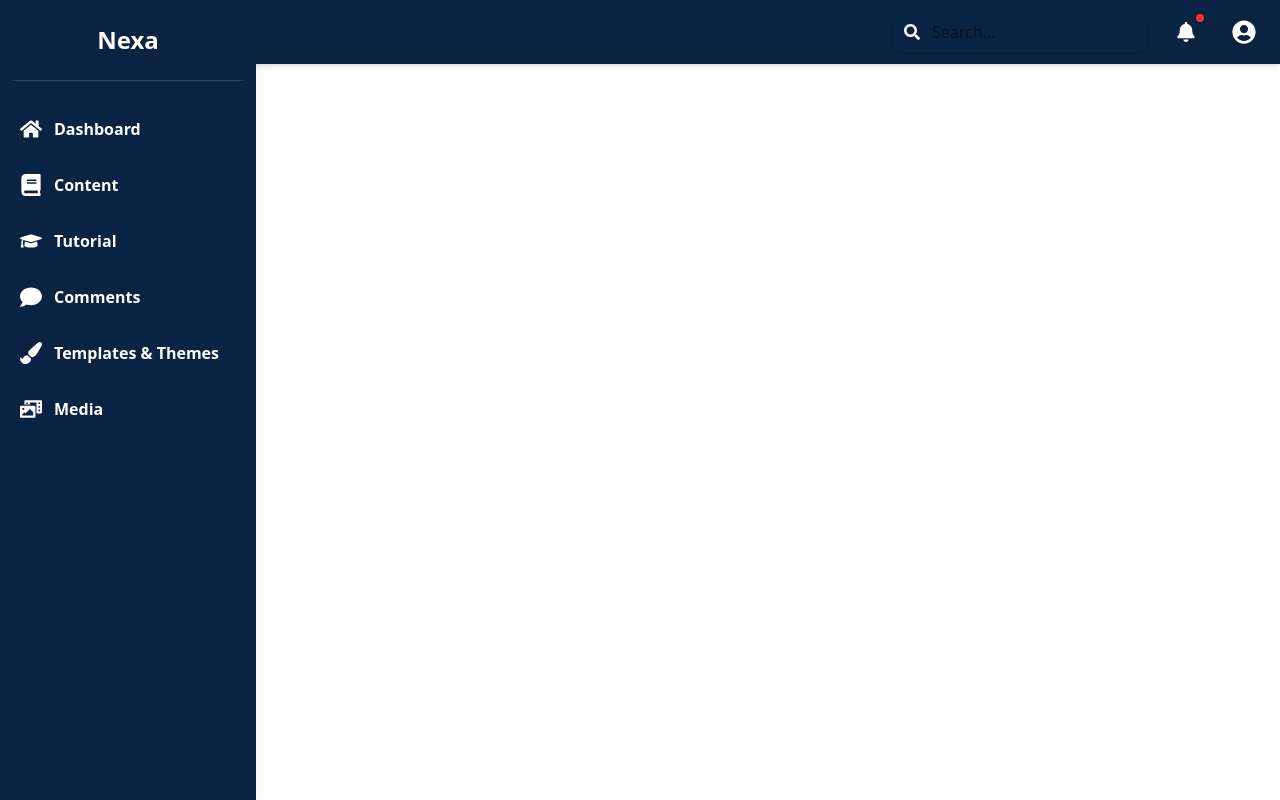
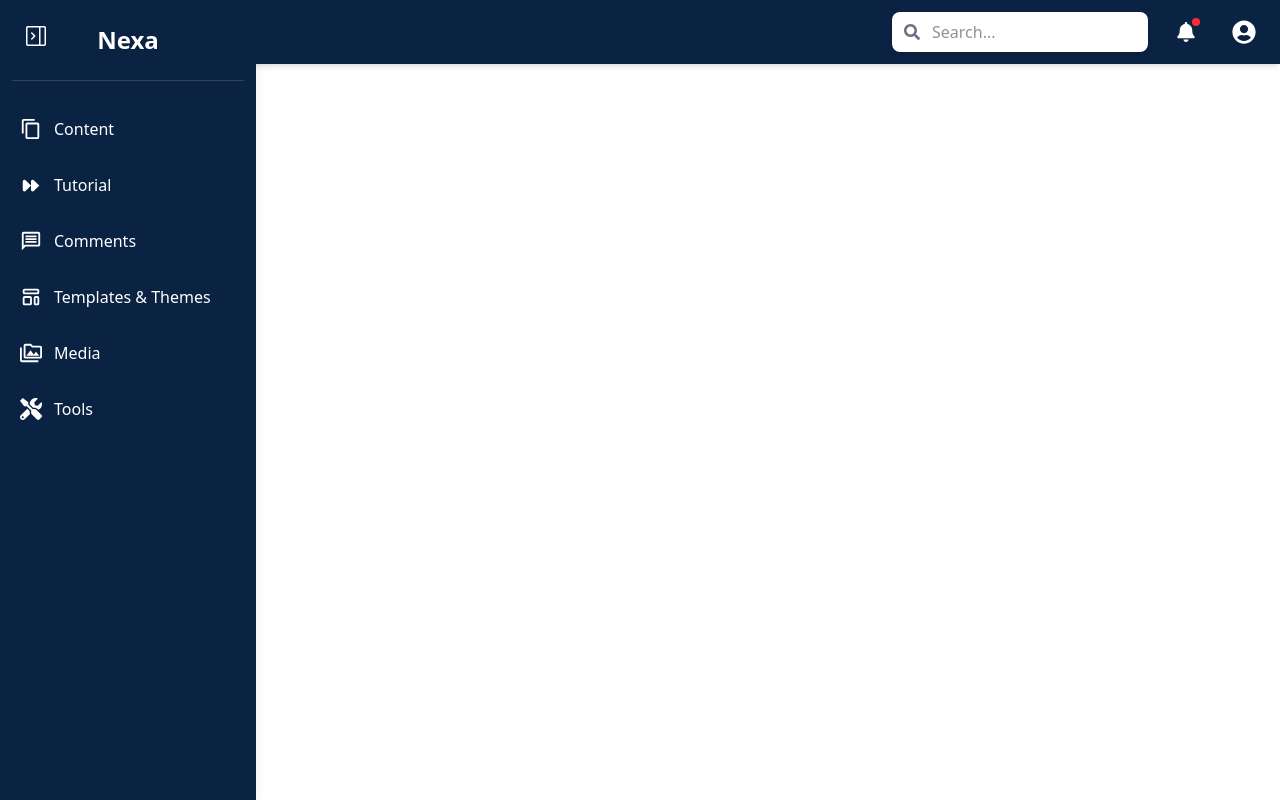
Before and after one commit to Cody-nas/Nexa, a React (Vite) app: page /dashboard in a window 1280 px wide. Built offline with nearby package versions, Linux system fonts and the light colour scheme.

Commit message:
Refactor DashboardNavbar and Sidebar components for improved responsiveness and styling; add PrivateRoute and Content components for enhanced routing functionality

```diff
--- a/src/components/DashboardNavbar.jsx
+++ b/src/components/DashboardNavbar.jsx
@@ -4,21 +4,16 @@ import { FaSearch, FaBell, FaUserCircle } from "react-icons/fa";
 
 const DashboardNavbar = ({ isSidebarOpen }) => {
   const [dropdownOpen, setDropdownOpen] = useState(false);
-  const [isMobile, setIsMobile] = useState(false);
+  const [isMobile, setIsMobile] = useState(false); // Initialize without window reference
   const dropdownRef = useRef(null);
 
   useEffect(() => {
-    const checkScreenSize = () => {
-      setIsMobile(window.innerWidth < 768);
-    };
+    // Set initial value inside useEffect to avoid SSR issues
+    setIsMobile(window.innerWidth < 768);
 
-    // Initial check
-    checkScreenSize();
-
-    // Add event listener
+    const checkScreenSize = () => setIsMobile(window.innerWidth < 768);
     window.addEventListener("resize", checkScreenSize);
 
-    // Handle clicks outside dropdown
     const handleClickOutside = (event) => {
       if (dropdownRef.current && !dropdownRef.current.contains(event.target)) {
         setDropdownOpen(false);
@@ -27,7 +22,6 @@ const DashboardNavbar = ({ isSidebarOpen }) => {
 
     document.addEventListener("mousedown", handleClickOutside);
 
-    // Clean up
     return () => {
       window.removeEventListener("resize", checkScreenSize);
       document.removeEventListener("mousedown", handleClickOutside);
@@ -37,53 +31,63 @@ const DashboardNavbar = ({ isSidebarOpen }) => {
   return (
     <nav
       className={`bg-[#0A2342] px-4 py-3 flex justify-between items-center shadow-md fixed top-0 right-0 z-10 transition-all duration-300 ${
-        isSidebarOpen ? "md:ml-64 ml-0" : isMobile ? "ml-0" : "md:ml-16"
-      } ${
-        isMobile
-          ? "w-full"
+        isMobile ? "left-0" : isSidebarOpen ? "left-64" : "left-16"
+      }`}
+      style={{
+        width: isMobile
+          ? "100%"
           : isSidebarOpen
-          ? "w-[calc(100%-16rem)]"
-          : "w-[calc(100%-4rem)]"
-      }`}
+          ? "calc(100% - 16rem)"
+          : "calc(100% - 4rem)",
+      }}
     >
-      {/* Left side - Title (only visible on mobile/when sidebar is closed) */}
+      {/* Left Side - Title */}
       {(isMobile || !isSidebarOpen) && (
         <div className="text-white font-bold text-xl ml-12 md:ml-0">
-          {/* Leave space for sidebar toggle button on mobile */}
           {!isMobile && <span>Nexa Dashboard</span>}
         </div>
       )}
 
-      {/* Spacer when sidebar is open and not mobile */}
-      {!isMobile && isSidebarOpen && <div className="flex-grow"></div>}
-
-      {/* Right side */}
+      {/* Right Side */}
       <div className="flex items-center gap-x-5 ml-auto">
-        <div className="relative">
-          <span className="absolute inset-y-0 left-0 flex items-center  text-white pl-3 pointer-events-none">
-            <FaSearch />
-          </span>
+        {/* Search */}
+        <div className="relative hidden md:block">
+          <FaSearch className="absolute top-3 left-3 text-gray-500" />
           <input
             type="text"
             placeholder="Search..."
-            className="w-full md:w-64 px-4 py-2 pl-10 rounded-lg shadow focus:outline-none focus:ring-2 focus:ring-blue-500 hidden md:block"
+            className="w-64 px-4 py-2 pl-10 rounded-lg shadow bg-white text-gray-800 focus:outline-none focus:ring-2 focus:ring-blue-500"
           />
-          <button className="p-2 rounded-full hover:bg-blue-800 text-white md:hidden">
-            {/* <FaSearch /> */}
-          </button>
         </div>
 
-        <div className="text-white cursor-pointer">
-          <button className="relative p-2 rounded-full hover:bg-blue-800">
-            <FaBell className="w-5 h-5" />
-            <span className="absolute top-0 right-0 block h-2 w-2 rounded-full bg-red-500"></span>
-          </button>
-        </div>
+        {/* Mobile Search Button */}
+        <button
+          className="p-2 rounded-full hover:bg-[#087E8B] text-white md:hidden"
+          aria-label="Search"
+        >
+          <FaSearch />
+        </button>
 
+        {/* Notifications */}
+        <button
+          className="relative p-2 rounded-full hover:bg-[#087E8B] text-white"
+          aria-label="Notifications"
+        >
+          <FaBell className="w-5 h-5" />
+          <span
+            className="absolute top-1 right-1 block h-2 w-2 rounded-full bg-red-500"
+            aria-label="New notification"
+          ></span>
+        </button>
+
+        {/* User Dropdown */}
         <div className="relative" ref={dropdownRef}>
           <button
             onClick={() => setDropdownOpen(!dropdownOpen)}
-            className="flex items-center text-white p-2 rounded-full hover:bg-blue-800 focus:outline-none"
+            className="flex items-center text-white p-2 rounded-full hover:bg-[#087E8B] focus:outline-none"
+            aria-expanded={dropdownOpen}
+            aria-haspopup="true"
+            aria-label="User menu"
           >
             <FaUserCircle className="w-6 h-6" />
           </button>
--- /dev/null
+++ b/src/components/PrivateRoute.jsx
@@ -0,0 +1,10 @@
+import React from "react";
+import { Navigate, Outlet } from "react-router-dom";
+
+const PrivateRoute = () => {
+  const isAuthenticated = localStorage.getItem("token"); // Example authentication check
+
+  return isAuthenticated ? <Outlet /> : <Navigate to="/login" replace />;
+};
+
+export default PrivateRoute;
--- a/src/components/Sidebar.jsx
+++ b/src/components/Sidebar.jsx
@@ -1,39 +1,32 @@
 import React, { useState, useEffect } from "react";
 import { Link, useLocation } from "react-router-dom";
+import { HiOutlineTemplate } from "react-icons/hi";
 import {
-  FaBars,
-  FaTimes,
-  FaHome,
-  FaBook,
-  FaComment,
-  FaPaintBrush,
-  FaPhotoVideo,
-  FaGraduationCap,
-} from "react-icons/fa";
+  MdOutlineMessage,
+  MdContentCopy,
+  MdOutlinePermMedia,
+} from "react-icons/md";
+
+import { TiMediaFastForward } from "react-icons/ti";
+
+import { FaTools } from "react-icons/fa";
+import { GoSidebarCollapse, GoSidebarExpand } from "react-icons/go";
 
 const Sidebar = () => {
   const [isOpen, setIsOpen] = useState(true);
-  const [isMobile, setIsMobile] = useState(false);
+  const [isMobile, setIsMobile] = useState(false); // Initialize without window reference
   const location = useLocation();
 
   // Handle screen resize
   useEffect(() => {
+    // Set initial value inside useEffect to avoid SSR issues
+    setIsMobile(window.innerWidth < 768);
+
     const checkScreenSize = () => {
       setIsMobile(window.innerWidth < 768);
-      if (window.innerWidth < 768) {
-        setIsOpen(false);
-      } else {
-        setIsOpen(true);
-      }
     };
 
-    // Initial check
-    checkScreenSize();
-
-    // Add event listener
     window.addEventListener("resize", checkScreenSize);
-
-    // Clean up
     return () => window.removeEventListener("resize", checkScreenSize);
   }, []);
 
@@ -44,62 +37,60 @@ const Sidebar = () => {
 
   // Navigation items
   const navItems = [
-    {
-      name: "Dashboard",
-      path: "/",
-      icon: <FaHome size={22} className="" />,
-    },
-    { name: "Content", path: "/content", icon: <FaBook size={22} /> },
+    // { name: "Dashboard", path: "/", icon: <FaHome size={22} /> },
+    { name: "Content", path: "/content", icon: <MdContentCopy size={22} /> },
     {
       name: "Tutorial",
       path: "/tutorial",
-      icon: <FaGraduationCap size={22} />,
+      icon: <TiMediaFastForward size={22} />,
     },
-    { name: "Comments", path: "/comments", icon: <FaComment size={22} /> },
+    {
+      name: "Comments",
+      path: "/comments",
+      icon: <MdOutlineMessage size={22} />,
+    },
     {
       name: "Templates & Themes",
       path: "/themes",
-      icon: <FaPaintBrush size={22} />,
+      icon: <HiOutlineTemplate size={22} />,
     },
-    { name: "Media", path: "/media", icon: <FaPhotoVideo size={22} /> },
+    { name: "Media", path: "/media", icon: <MdOutlinePermMedia size={22} /> },
+    { name: "Tools", path: "/", icon: <FaTools size={22} /> },
   ];
 
   return (
     <>
-      {/* Overlay for mobile when sidebar is open */}
-      {/* {isMobile && isOpen && (
-        <div
-          className="fixed inset-0 bg-black bg-opacity-50 z-20"
-          onClick={toggleSidebar}
-        />
-      )} */}
-
-      {/* Toggle Button */}
+      {/* Toggle Button (Always visible) */}
       <button
         onClick={toggleSidebar}
-        className="fixed top-4 left-4 z-50 p-2 bg-gray-800 text-white rounded-md md:hidden focus:outline-none hover:bg-gray-700"
+        className="fixed top-4 left-4 z-50 p-2 text-white rounded-md focus:outline-none hover:bg-[#087E8B]"
         aria-label={isOpen ? "Close sidebar" : "Open sidebar"}
       >
-        {isOpen ? <FaTimes size={24} /> : <FaBars size={24} />}
+        {isOpen ? (
+          <GoSidebarCollapse size={24} />
+        ) : (
+          <GoSidebarExpand size={24} />
+        )}
       </button>
 
       {/* Sidebar */}
       <div
-        className={`fixed top-0 left-0 h-full bg-[#0A2342] text-white font-bold transition-all duration-300 shadow-lg z-30 ${
-          isOpen ? "w-64" : isMobile ? "w-0" : "w-16"
+        className={`fixed top-0 left-0 h-full bg-[#0A2342] text-white transition-all duration-300 shadow-lg z-30 ${
+          isOpen ? "w-64" : "w-16"
         }`}
       >
         {/* Logo */}
         <div className="py-6 px-4 flex items-center justify-center">
           {isOpen ? (
-            <h1 className="text-2xl font-bold">Nexa</h1>
+            <h1 className="text-2xl font-bold transition-all">Nexa</h1>
           ) : (
-            !isMobile && <h1 className="text-2xl font-bold">N</h1>
+            <h1 className="text-2xl font-bold">N</h1>
           )}
         </div>
         <hr className="border-gray-700 mx-3" />
 
         {/* Navigation Links */}
+        <nav>
           <ul className="mt-6 px-2">
             {navItems.map((item) => {
               const isActive = location.pathname === item.path;
@@ -107,17 +98,13 @@ const Sidebar = () => {
                 <li key={item.name}>
                   <Link
                     to={item.path}
-                  className={`mb-2 rounded-md hover:bg-blue-600 transition-colors duration-200 py-3 px-3 flex items-center gap-3 ${
-                    isActive ? "bg-blue-700" : ""
+                    className={`mb-2 rounded-md hover:bg-[#087E8B] transition-colors duration-200 py-3 px-3 flex items-center gap-3 ${
+                      isActive ? "bg-[#C7FFDA]" : ""
                     }`}
                   >
                     <span>{item.icon}</span>
-                  {(isOpen || !isMobile) && (
-                    <span
-                      className={`${
-                        isOpen ? "opacity-100" : "opacity-0 w-0"
-                      } transition-all duration-300 whitespace-nowrap overflow-hidden`}
-                    >
+                    {isOpen && (
+                      <span className="whitespace-nowrap overflow-hidden">
                         {item.name}
                       </span>
                     )}
@@ -126,9 +113,10 @@ const Sidebar = () => {
               );
             })}
           </ul>
+        </nav>
       </div>
 
-      {/* Main content spacer */}
+      {/* Adjust Main Content */}
       <div
         className={`${
           isOpen ? "md:ml-64" : "md:ml-16"
--- /dev/null
+++ b/src/pages/Content.jsx
@@ -0,0 +1,7 @@
+import React from "react";
+
+const Content = () => {
+  return <div>Content</div>;
+};
+
+export default Content;
```
Lines whose indentation alone changed are shown as unchanged.
